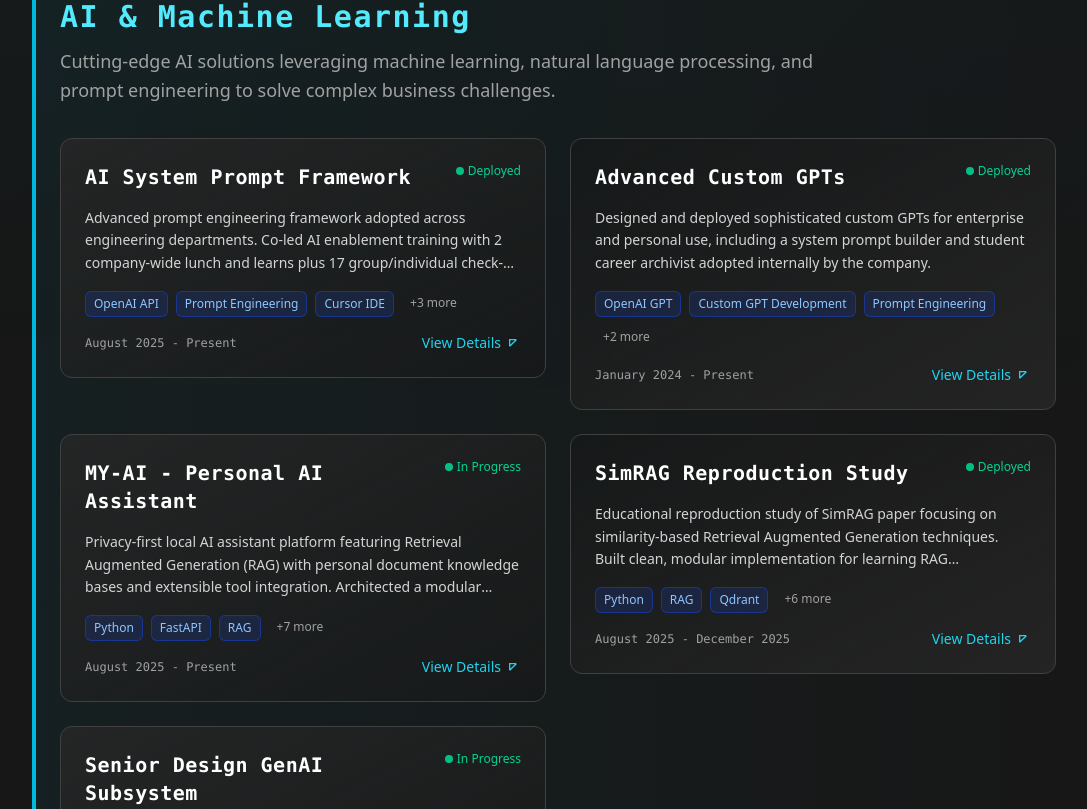
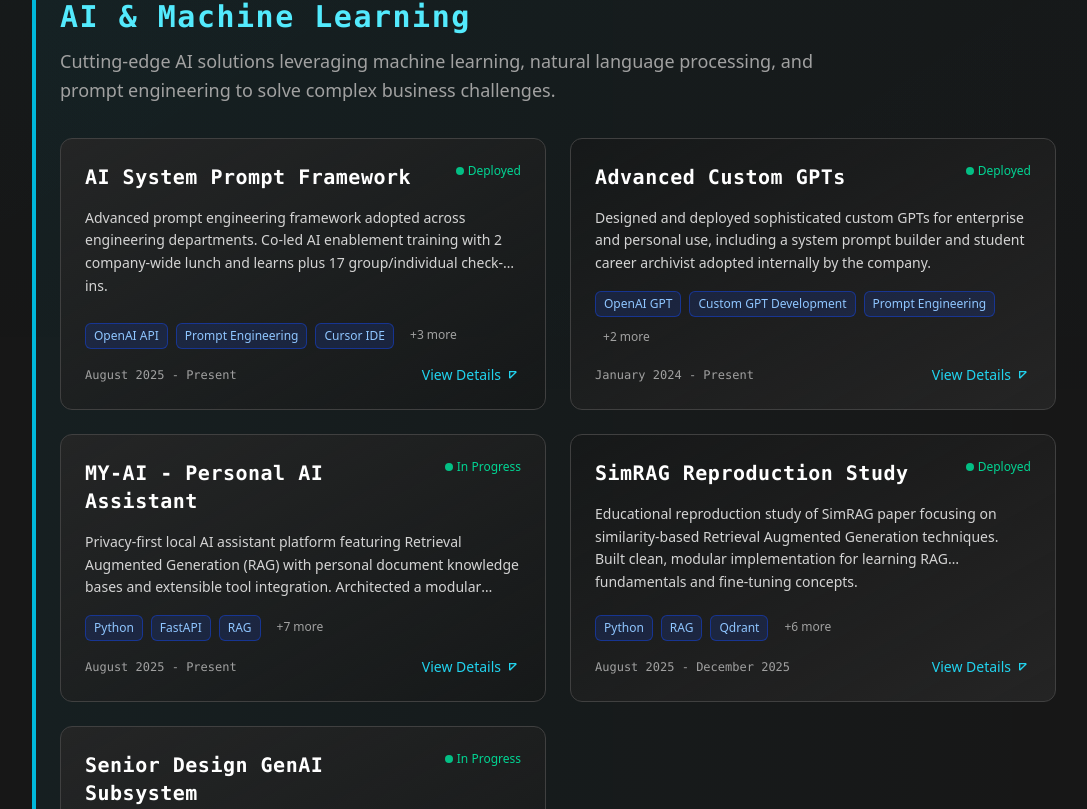
Before and after one commit to tharpep/portfolio, a Next.js app: page /projects in a window 1280 px wide. Shown: the part 411-1220 px from the top of the page, without its empty margins (96-1183 px from the left). Built offline with nearby package versions, Linux system fonts and the light colour scheme.

Commit message:
fixed project card heights consistency

```diff
--- a/src/app/projects/page.tsx
+++ b/src/app/projects/page.tsx
@@ -28,7 +28,7 @@ function ProjectCard({ project, index }: { project: Project; index: number }) {
   return (
     <Link
       href={`/projects/${project.slug}`}
-      className={`group block rounded-xl border border-neutral-700 ${bgPattern} p-6 hover:shadow-xl hover:shadow-cyan-400/20 hover:-translate-y-2 hover:scale-[1.02] transition-all duration-300 hover:border-cyan-500/50`}
+      className={`group block h-full flex flex-col rounded-xl border border-neutral-700 ${bgPattern} p-6 hover:shadow-xl hover:shadow-cyan-400/20 hover:-translate-y-2 hover:scale-[1.02] transition-all duration-300 hover:border-cyan-500/50`}
       prefetch={false}
     >
       <div className="flex items-start justify-between mb-4">
@@ -41,7 +41,7 @@ function ProjectCard({ project, index }: { project: Project; index: number }) {
         </div>
       </div>
 
-      <p className="text-neutral-300 text-sm leading-relaxed mb-4 line-clamp-3">
+      <p className="text-neutral-300 text-sm leading-relaxed mb-4 line-clamp-3 flex-grow">
         {project.description}
       </p>
 
@@ -56,7 +56,7 @@ function ProjectCard({ project, index }: { project: Project; index: number }) {
         )}
       </div>
 
-      <div className="flex items-center justify-between">
+      <div className="flex items-center justify-between mt-auto">
         <span className="text-xs text-neutral-400 font-mono">{project.timeline}</span>
         <div className="flex items-center text-cyan-400 text-sm font-medium group-hover:translate-x-1 transition-transform">
           View Details
@@ -115,9 +115,9 @@ function CategorySection({ category }: { category: ProjectCategory }) {
           </div>
         </ScrollFadeIn>
 
-        <div className="grid gap-6 md:grid-cols-2 lg:grid-cols-2">
+        <div className="grid gap-6 md:grid-cols-2 lg:grid-cols-2 items-stretch">
           {category.projects.map((project, index) => (
-            <ScrollFadeIn key={project.slug} delay={index * 100}>
+            <ScrollFadeIn key={project.slug} delay={index * 100} className="h-full">
               <ProjectCard project={project} index={index} />
             </ScrollFadeIn>
           ))}
```
